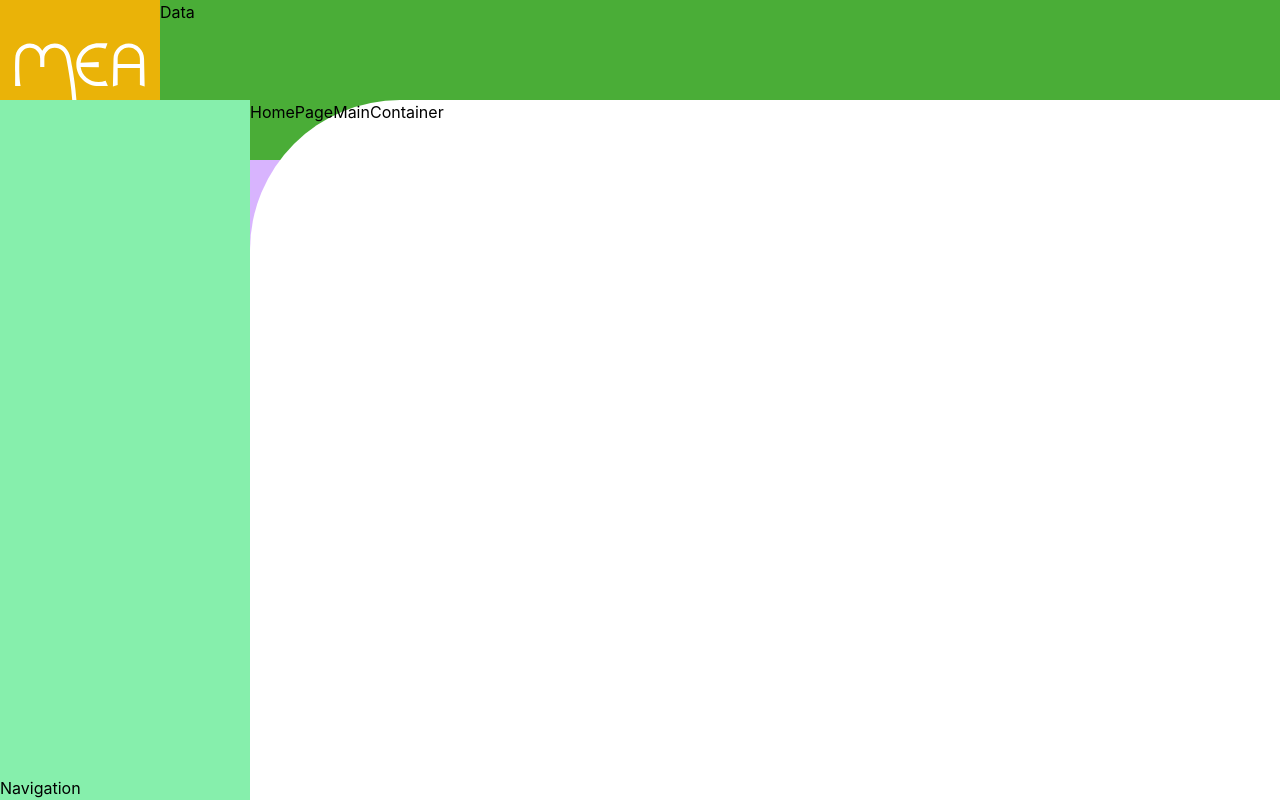
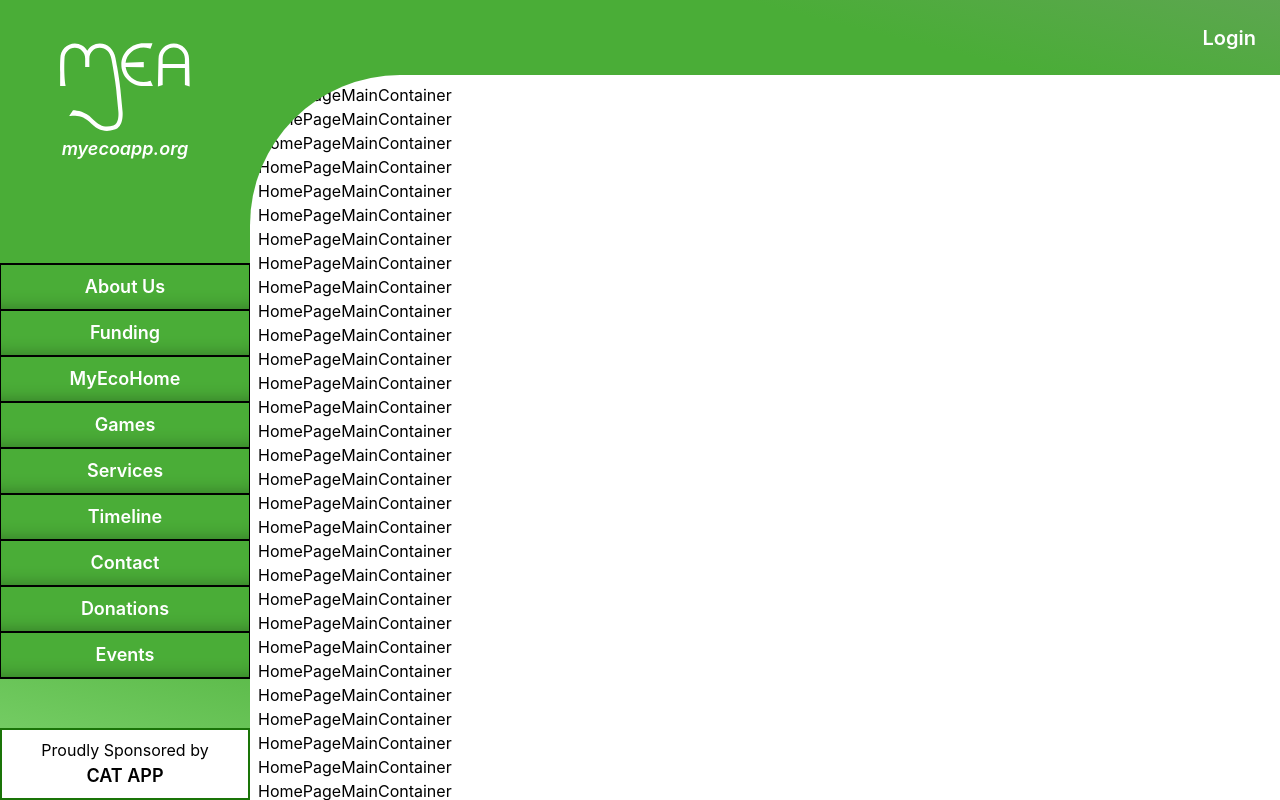
Before and after one commit to webdesignbytom/tailwind-deploy, a React (Create React App) app in the folder client/: page / in a window 1280 px wide. Built offline with nearby package versions, Linux system fonts and the light colour scheme; no server answers.

Commit message:
general setup completed

```diff
--- a/client/src/components/general/Navigation.jsx
+++ b/client/src/components/general/Navigation.jsx
@@ -1,11 +1,107 @@
-import React from 'react'
+import React from 'react';
+import { Link } from 'react-router-dom';
 
 function Navigation() {
   return (
-    <nav className='grid bg-green-300 min-w-[250px] max-w-[300px] h-full items-end'>
-        Navigation
-    </nav>
-  )
+    <div className='mt-[60px] grid grid-rows-a1a overflow-hidden'>
+      <section className='grid h-full items-center text-center'>
+        <span className='text-white italic font-semibold text-lg'>
+          myecoapp.org
+        </span>
+      </section>
+
+      <nav className='grid min-w-[250px] max-w-[300px] items-center mt-[50px]'>
+        <ul className='grid h-fit'>
+          <li>
+            <Link to='/about-myecoapp'>
+              <div className='text-center bg-main-colour border-solid border-black border-[1px] border-t-[2px] hover:bg-colour-dark link_shadow py-2'>
+                <span className='text-lg font-semibold text-white'>
+                  About Us
+                </span>
+              </div>
+            </Link>
+          </li>
+          <li>
+            <Link to='/funding'>
+              <div className='text-center bg-main-colour border-solid border-black border-[1px] hover:bg-colour-dark link_shadow py-2'>
+                <span className='text-lg font-semibold text-white'>
+                  Funding
+                </span>
+              </div>
+            </Link>
+          </li>
+          <li>
+            <Link to='/myecohome'>
+              <div className='text-center bg-main-colour border-solid border-black border-[1px] hover:bg-colour-dark link_shadow py-2'>
+                <span className='text-lg font-semibold text-white'>
+                  MyEcoHome
+                </span>
+              </div>
+            </Link>
+          </li>
+          <li>
+            <Link to='/games'>
+              <div className='text-center bg-main-colour border-solid border-black border-[1px] hover:bg-colour-dark link_shadow py-2'>
+                <span className='text-lg font-semibold text-white'>Games</span>
+              </div>
+            </Link>
+          </li>
+          <li>
+            <Link to='/services'>
+              <div className='text-center bg-main-colour border-solid border-black border-[1px] hover:bg-colour-dark link_shadow py-2'>
+                <span className='text-lg font-semibold text-white'>
+                  Services
+                </span>
+              </div>
+            </Link>
+          </li>
+          <li>
+            <Link to='/timeline'>
+              <div className='text-center bg-main-colour border-solid border-black border-[1px] hover:bg-colour-dark link_shadow py-2'>
+                <span className='text-lg font-semibold text-white'>
+                  Timeline
+                </span>
+              </div>
+            </Link>
+          </li>
+          <li>
+            <Link to='/contact'>
+              <div className='text-center bg-main-colour border-solid border-black border-[1px] hover:bg-colour-dark link_shadow py-2'>
+                <span className='text-lg font-semibold text-white'>
+                  Contact
+                </span>
+              </div>
+            </Link>
+          </li>
+          <li>
+            <Link to='/donations'>
+              <div className='text-center bg-main-colour border-solid border-black border-[1px] hover:bg-colour-dark link_shadow py-2'>
+                <span className='text-lg font-semibold text-white'>
+                  Donations
+                </span>
+              </div>
+            </Link>
+          </li>
+          <li>
+            <Link to='/events'>
+              <div className='text-center bg-main-colour border-solid border-black border-[1px] border-b-[2px] hover:bg-colour-dark link_shadow py-2'>
+                <span className='text-lg font-semibold text-white'>Events</span>
+              </div>
+            </Link>
+          </li>
+        </ul>
+      </nav>
+
+      <section className='grid'>
+        <article className='grid items-end border-colour-dark border-2 border-solid p-2 bg-white'>
+          <div className='text-center'>
+            <p>Proudly Sponsored by</p>
+            <p className='text-lg font-semibold'>CAT APP</p>
+          </div>
+        </article>
+      </section>
+    </div>
+  );
 }
 
-export default Navigation
+export default Navigation;
--- a/client/src/components/general/TopMenuBar.jsx
+++ b/client/src/components/general/TopMenuBar.jsx
@@ -1,18 +1,34 @@
 import React from 'react';
+import { Link } from 'react-router-dom';
 // Images
 import LogoNb from '../../assets/images/logos/myea_nb_160.svg';
 
 function TopMenuBar() {
   return (
-    <section className='grid lg:min-h-[75px] w-full h-full max-h-[100px] bg-slate-500'>
-      <div className='grid grid-cols-reg bg-blue-400 w-full'>
-        <section className='grid bg-pink-600 w-full'>
-          <div className='grid bg-red-400 w-full'>
-            <img src={LogoNb} alt='logo' className='bg-yellow-500' />
+    <section className='grid only:w-full h-full'>
+      <div className='grid grid-cols-reg w-full h-[75px]'>
+        {/* Logo container */}
+        <section className='grid w-full min-w-[250px] max-w-[300px]'>
+          <div className='grid w-full justify-center'>
+            <img src={LogoNb} alt='logo' className='z-20' />
           </div>
         </section>
 
-        <section className='bg-main-colour'>Data</section>
+        <section className='grid h-[75px] w-full'>
+          <div>
+            <nav className='grid justify-end h-full'>
+              <ul className='grid w-fit items-center pr-4'>
+                <li>
+                  <Link to='/login'>
+                    <div className='px-2 py-1'>
+                      <span className='text-white text-xl font-semibold'>Login</span>
+                    </div>
+                  </Link>
+                </li>
+              </ul>
+            </nav>
+          </div>
+        </section>
       </div>
     </section>
   );
--- a/client/src/components/home/HomePageMainContainer.jsx
+++ b/client/src/components/home/HomePageMainContainer.jsx
@@ -3,7 +3,73 @@ import React from 'react';
 function HomePageMainContainer() {
   return (
     <section className='grid'>
-      HomePageMainContainer
+      <div>HomePageMainContainer</div>
+      <div>HomePageMainContainer</div>
+      <div>HomePageMainContainer</div>
+      <div>HomePageMainContainer</div>
+      <div>HomePageMainContainer</div>
+      <div>HomePageMainContainer</div>
+      <div>HomePageMainContainer</div>
+      <div>HomePageMainContainer</div>
+      <div>HomePageMainContainer</div>
+      <div>HomePageMainContainer</div>
+      <div>HomePageMainContainer</div>
+      <div>HomePageMainContainer</div>
+      <div>HomePageMainContainer</div>
+      <div>HomePageMainContainer</div>
+      <div>HomePageMainContainer</div>
+      <div>HomePageMainContainer</div>
+      <div>HomePageMainContainer</div>
+      <div>HomePageMainContainer</div>
+      <div>HomePageMainContainer</div>
+      <div>HomePageMainContainer</div>
+      <div>HomePageMainContainer</div>
+      <div>HomePageMainContainer</div>
+      <div>HomePageMainContainer</div>
+      <div>HomePageMainContainer</div>
+      <div>HomePageMainContainer</div>
+      <div>HomePageMainContainer</div>
+      <div>HomePageMainContainer</div>
+      <div>HomePageMainContainer</div>
+      <div>HomePageMainContainer</div>
+      <div>HomePageMainContainer</div>
+      <div>HomePageMainContainer</div>
+      <div>HomePageMainContainer</div>
+      <div>HomePageMainContainer</div>
+      <div>HomePageMainContainer</div>
+      <div>HomePageMainContainer</div>
+      <div>HomePageMainContainer</div>
+      <div>HomePageMainContainer</div>
+      <div>HomePageMainContainer</div>
+      <div>HomePageMainContainer</div>
+      <div>HomePageMainContainer</div>
+      <div>HomePageMainContainer</div>
+      <div>HomePageMainContainer</div>
+      <div>HomePageMainContainer</div>
+      <div>HomePageMainContainer</div>
+      <div>HomePageMainContainer</div>
+      <div>HomePageMainContainer</div>
+      <div>HomePageMainContainer</div>
+      <div>HomePageMainContainer</div>
+      <div>HomePageMainContainer</div>
+      <div>HomePageMainContainer</div>
+      <div>HomePageMainContainer</div>
+      <div>HomePageMainContainer</div>
+      <div>HomePageMainContainer</div>
+      <div>HomePageMainContainer</div>
+      <div>HomePageMainContainer</div>
+      <div>HomePageMainContainer</div>
+      <div>HomePageMainContainer</div>
+      <div>HomePageMainContainer</div>
+      <div>HomePageMainContainer</div>
+      <div>HomePageMainContainer</div>
+      <div>HomePageMainContainer</div>
+      <div>HomePageMainContainer</div>
+      <div>HomePageMainContainer</div>
+      <div>HomePageMainContainer</div>
+      <div>HomePageMainContainer</div>
+      <div>HomePageMainContainer</div>
+      <div>HomePageMainContainer</div>
     </section>
   );
 }
--- a/client/src/pages/home/HomePage2.jsx
+++ b/client/src/pages/home/HomePage2.jsx
@@ -6,8 +6,8 @@ import HomePageMainContainer from '../../components/home/HomePageMainContainer';
 
 function HomePage2() {
   return (
-    <div className='h-screen max-h-screen grid'>
-      <div className='grid grid-rows-reg bg-purple-300'>
+    <div className='h-screen max-h-screen grid overflow-hidden'>
+      <div className='grid grid-rows-reg nav_bg overflow-hidden'>
         {/* User menu */}
         <TopMenuBar />
 
@@ -16,8 +16,8 @@ function HomePage2() {
           <Navigation />
 
           {/* Main page content */}
-          <section className='grid overflow-y-scroll'>
-            <div className='grid bg-white rounded-tl-[150px]'>
+          <section className='grid overflow-hidden'>
+            <div className='grid bg-white rounded-tl-[150px] overflow-y-scroll p-2'>
               <HomePageMainContainer />
             </div>
           </section>
--- a/client/src/styles/components.css
+++ b/client/src/styles/components.css
@@ -1,6 +1,17 @@
 /* inputs */
-.main__inputs {
-  @apply bg-white dark:bg-black text-alt-text dark:text-dark-alt-text;
+.nav_bg {
+  background: rgb(93, 166, 80);
+  background: linear-gradient(
+    194deg,
+    rgba(93, 166, 80, 1) 0%,
+    rgba(74, 173, 55, 1) 12%,
+    rgba(74, 173, 55, 1) 74%,
+    rgba(129, 214, 113, 1) 100%
+  );
+}
+
+.link_shadow {
+  box-shadow: 0px -17px 20px -20px rgba(0,0,0,0.45) inset;
 }
 
 .leaf__bg {
--- a/client/src/styles/nav.css
+++ /dev/null
@@ -1,3 +0,0 @@
-.tablet_button {
-
-}
--- a/client/tailwind.config.js
+++ b/client/tailwind.config.js
@@ -50,7 +50,7 @@ module.exports = {
         one: '1fr',
         special: 'auto 1fr 0.5fr',
         ls: '1fr 0.4fr',
-        a1a: 'auto 1fr auto',
+        'a1a': 'auto 1fr auto',
         '1a1': '1fr auto 1fr',
         aa: 'auto auto',
         '3x': '3fr 1fr',
```
